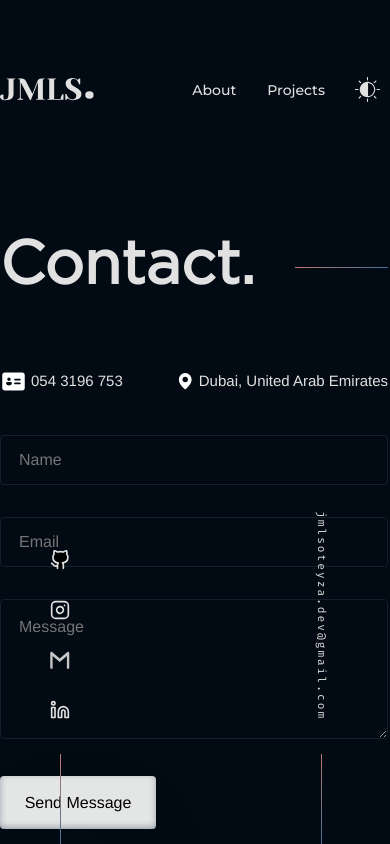
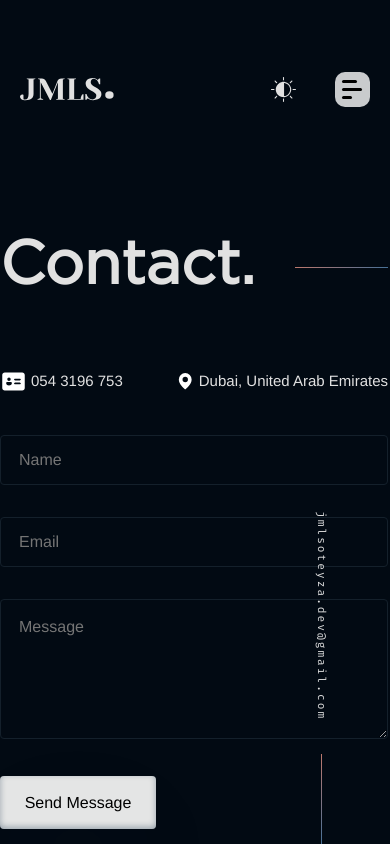
Before and after one commit to jmlsoteyza/portfolio, a React (Vite) app: page /Contacts in a window 390 px wide. Built offline with nearby package versions, Linux system fonts and the light colour scheme.

Commit message:
Navbar responsive

```diff
--- a/src/Components/Navbar/Navbar.jsx
+++ b/src/Components/Navbar/Navbar.jsx
@@ -1,4 +1,4 @@
-import React, { useContext } from "react";
+import React, { useContext, useState } from "react";
 import { Link, NavLink } from "react-router-dom";
 import Logo from "../../assets/images/jom-logo.svg";
 import Logo1 from "../../assets/images/jom-logo1.svg";
@@ -8,21 +8,33 @@ import { ThemeFunction } from "../../App";
 
 const Navbar = () => {
   const { theme, toggleTheme } = useContext(ThemeFunction);
+
+  const [show, setShow] = useState(false);
+
+  const handleCloseNav = () => {
+    setShow(false);
+  };
+
+  const handleNavClick = () => {
+    setShow(!show);
+  };
+
   return (
     <nav>
-      <Link to="/">
+      <Link className="logo123" to="/" onClick={handleCloseNav}>
         {theme === "dark" ? (
           <img src={Logo} alt={Logo} className="logo" />
         ) : (
           <img src={Logo1} alt={Logo1} className="logo" />
         )}
       </Link>
-      <ul>
+      <ul className={show ? "active" : ""}>
         <NavLink
           className={({ isActive }) =>
             isActive ? "Link-color active" : "Link-color"
           }
           to="About"
+          onClick={handleCloseNav}
         >
           <li className="line line-color">About</li>
         </NavLink>
@@ -32,6 +44,7 @@ const Navbar = () => {
             isActive ? "Link-color active" : "Link-color"
           }
           to="Projects"
+          onClick={handleCloseNav}
         >
           <li className="line line-color">Projects</li>
         </NavLink>
@@ -40,12 +53,13 @@ const Navbar = () => {
             isActive ? "Link-color active" : "Link-color"
           }
           to="Contacts"
+          onClick={handleCloseNav}
         >
           <li className="line line-color">Contacts</li>
         </NavLink>
         <div className="toggle-mode">
           {theme === "dark" ? (
-            <img src={light} alt="moon" onClick={toggleTheme} className="sun"/>
+            <img src={light} alt="moon" onClick={toggleTheme} className="sun" />
           ) : (
             <img
               src={dark}
@@ -56,6 +70,26 @@ const Navbar = () => {
           )}
         </div>
       </ul>
+      <div className="toggle-mode mode-off">
+        {theme === "dark" ? (
+          <img src={light} alt="moon" onClick={toggleTheme} className="sun" />
+        ) : (
+          <img
+            src={dark}
+            alt="sun"
+            onClick={toggleTheme}
+            className="second-img"
+          />
+        )}
+      </div>
+      <div
+        className={show ? "toggle active" : "toggle"}
+        onClick={handleNavClick}
+      >
+        <span></span>
+        <span></span>
+        <span></span>
+      </div>
     </nav>
   );
 };
--- a/src/Styles/navbar.scss
+++ b/src/Styles/navbar.scss
@@ -67,7 +67,9 @@ ul li {
     display: none;
   }
 }
-
+.mode-off {
+  display: none;
+}
 .toggle-mode {
   margin-left: 0.12rem;
   cursor: pointer;
@@ -86,3 +88,111 @@ ul li {
     }
   }
 }
+
+// NAVBAR
+.toggle {
+  position: relative;
+  width: 35px;
+  height: 35px;
+  background-color: #ffffffc9;
+  border-radius: 10px;
+  display: flex;
+  justify-content: center;
+  align-items: center;
+  cursor: pointer;
+  overflow: hidden;
+  display: none;
+  span {
+    position: absolute;
+    width: 20px;
+    height: 3px;
+    background-color: black;
+    border-radius: 4px;
+    transition: 0.5s;
+  }
+}
+.toggle span:nth-child(1) {
+  transform: translateY(-8px);
+  width: 15px;
+  left: 7px;
+}
+.toggle span:nth-child(2) {
+  transform: translateY(8px);
+  width: 10px;
+  left: 7px;
+}
+.toggle.active span:nth-child(1) {
+  transform: translateY(0px) rotate(45deg);
+  width: 20px;
+  left: 7px;
+}
+.toggle.active span:nth-child(2) {
+  transform: translateY(0px) rotate(315deg);
+  width: 20px;
+  left: 7px;
+}
+.toggle.active span:nth-child(3) {
+  transform: translateX(30px);
+}
+
+@media (max-width: 985px) {
+  .toggle {
+    display: flex;
+    z-index: 5;
+    margin-right: 1.257rem;
+  }
+  .toggle-mode {
+    display: none;
+  }
+  .mode-off {
+    display: block;
+    z-index: 9;
+    position: absolute;
+    right: 0;
+    margin-right: 5.25rem;
+  }
+  .logo123 {
+    margin-left: 1.257rem;
+    z-index: 7;
+  }
+  ul {
+    position: fixed;
+    flex-direction: column;
+    align-items: center;
+    justify-content: center;
+    text-align: center;
+    max-width: 60rem;
+    width: 100%;
+    bottom: 0;
+    top: 0;
+    color: #fff;
+    overflow: hidden;
+    background-color: black;
+    z-index: 2;
+    opacity: 0;
+    transition: all 0.3s;
+    gap: 3rem;
+  }
+
+  ul li {
+    font-size: 26px;
+    font-family: "Gotham Book";
+  }
+
+  #light {
+    ul {
+      background-color: #e1e1e1;
+    }
+    .toggle {
+      background-color: #0b1728;
+
+      span {
+        background-color: #e1e1e1;
+      }
+    }
+  }
+
+  ul.active {
+    opacity: 1;
+  }
+}
```
